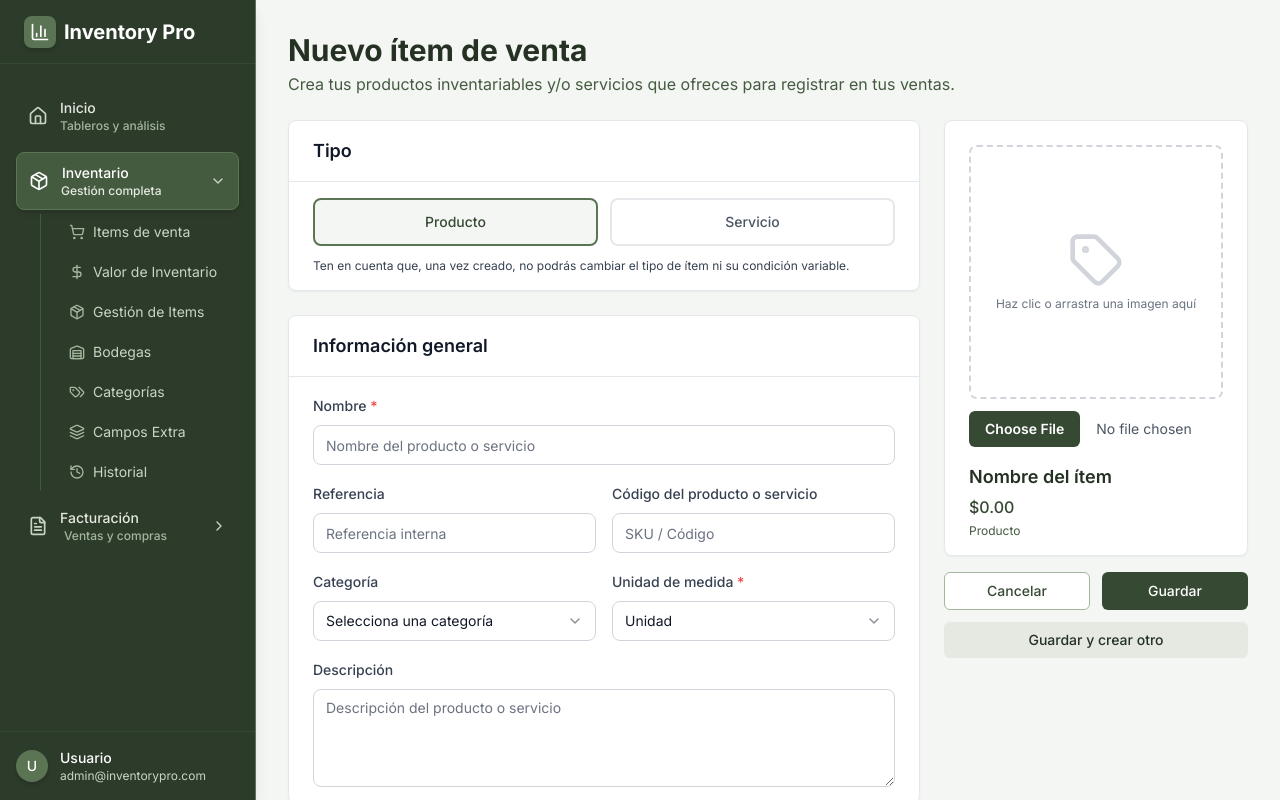
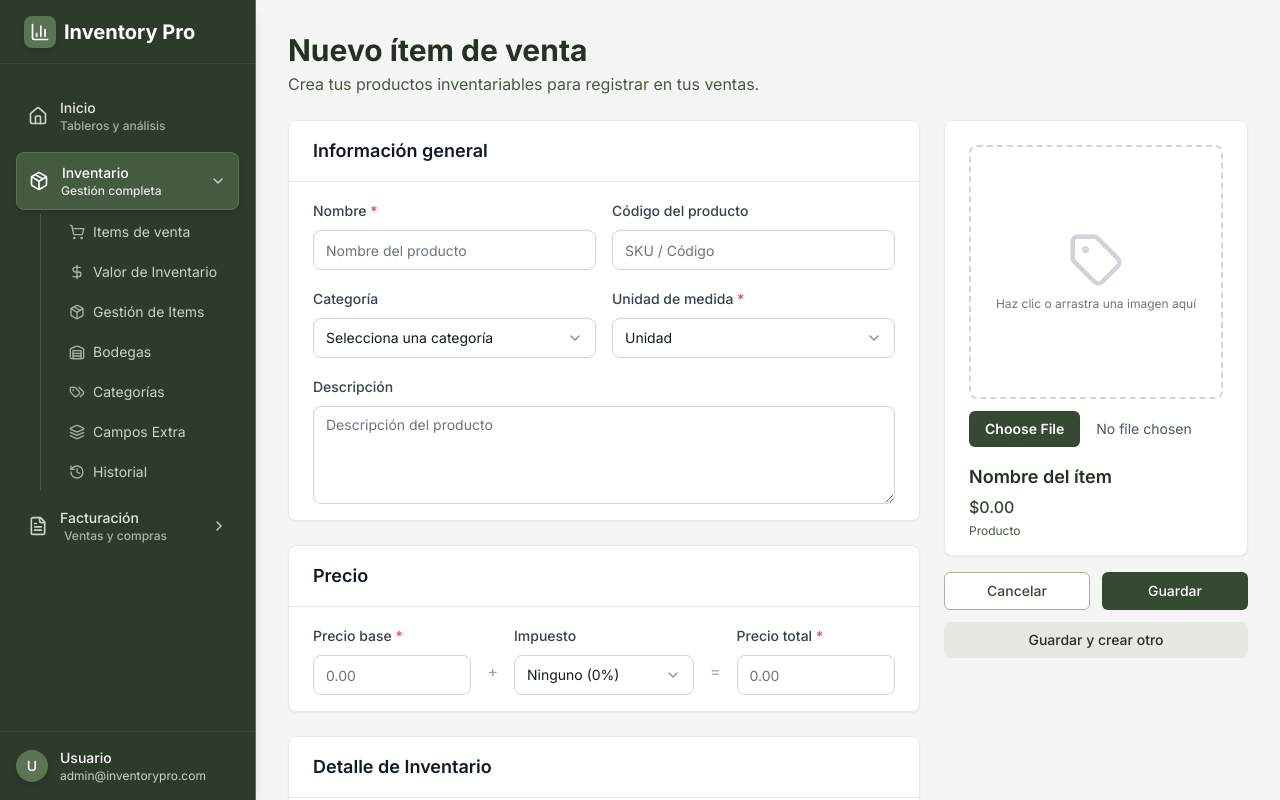
Before and after one commit to SebasSotoA/mini-erp-frontend, a Next.js app: page /inventory/items/add in a window 1280 px wide. Built offline with nearby package versions, Linux system fonts and the light colour scheme.

Commit message:
fix: corrección de campos en productos y facturas

```diff
--- a/app/inventory/items/add/page.tsx
+++ b/app/inventory/items/add/page.tsx
@@ -24,13 +24,13 @@ import { useExtraFields } from "@/contexts/extra-fields-context"
 import { useToast } from "@/hooks/use-toast"
 
 export default function AddInventoryItemPage() {
-  type ItemType = "product" | "service"
+  type ItemType = "product"
 
   const router = useRouter()
   const { addProduct } = useInventory()
   const { extraFields } = useExtraFields()
   const { toast } = useToast()
-  const [itemType, setItemType] = useState<ItemType>("product")
+  const itemType: ItemType = "product"
   const [name, setName] = useState("")
   const [unit, setUnit] = useState("Unidad")
   const [warehouse, setWarehouse] = useState("Principal")
@@ -42,7 +42,6 @@ export default function AddInventoryItemPage() {
   const [imageFile, setImageFile] = useState<File | null>(null)
   const [imagePreview, setImagePreview] = useState<string | null>(null)
   const [isImageDragOver, setIsImageDragOver] = useState(false)
-  const [reference, setReference] = useState("")
   const [code, setCode] = useState("")
   const [category, setCategory] = useState("")
   const [description, setDescription] = useState("")
@@ -53,7 +52,7 @@ export default function AddInventoryItemPage() {
   // Validación con Zod + RHF (controlamos el estado local y sincronizamos con RHF)
   const addSchema = z
     .object({
-      type: z.enum(["product", "service"]),
+      type: z.enum(["product"]),
       name: z.string().trim().min(1, "El nombre es requerido"),
       unit: z.string().trim().min(1, "La unidad es requerida"),
       basePrice: z
@@ -329,15 +328,15 @@ export default function AddInventoryItemPage() {
 
   const doSubmit = async (createAnother: boolean) => {
     // Construir el objeto Product (mock) y persistir en contexto
-    const resolvedCategory = category || (itemType === "service" ? "Servicios" : "Productos")
-    const costValue = itemType === "product" ? parseFloat(initialCost || "0") : 0
-    const stockValue = itemType === "product" ? parseInt(quantity || "0") || 0 : 0
+    const resolvedCategory = category || "Productos"
+    const costValue = parseFloat(initialCost || "0")
+    const stockValue = parseInt(quantity || "0") || 0
     const base = parseFloat(basePrice || "0")
     const total = parseFloat(totalPrice || "0")
     try {
       addProduct({
         name: name.trim(),
-        sku: (reference || code || name).trim(),
+        sku: (code || name).trim(),
         basePrice: base,
         taxPercent: parseFloat(tax || "0"),
         price: total,
@@ -371,7 +370,7 @@ export default function AddInventoryItemPage() {
     if (createAnother) {
       // reset manteniendo tipo
       setName("")
-      setUnit(itemType === "service" ? "Servicio" : "Unidad")
+      setUnit("Unidad")
       setWarehouse("Principal")
       setBasePrice("")
       setTax("0")
@@ -380,7 +379,6 @@ export default function AddInventoryItemPage() {
       setInitialCost("")
       setImageFile(null)
       setImagePreview(null)
-      setReference("")
       setCode("")
       setCategory("")
       setDescription("")
@@ -397,7 +395,7 @@ export default function AddInventoryItemPage() {
           <div>
             <h1 className="text-3xl font-bold text-camouflage-green-900">Nuevo ítem de venta</h1>
             <p className="mt-1 max-w-3xl text-camouflage-green-600">
-              Crea tus productos inventariables y/o servicios que ofreces para registrar en tus ventas.
+              Crea tus productos inventariables para registrar en tus ventas.
             </p>
           </div>
         </div>
@@ -406,47 +404,6 @@ export default function AddInventoryItemPage() {
         <div className="grid grid-cols-1 gap-6 lg:grid-cols-3">
           {/* Left - Form */}
           <div className="space-y-6 lg:col-span-2">
-            {/* Tipo */}
-            <Card className="border-camouflage-green-200">
-              <CardHeader>
-                <CardTitle className="text-camouflage-green-900">Tipo</CardTitle>
-              </CardHeader>
-              <CardContent>
-                <div className="flex gap-3">
-                  <button
-                    type="button"
-                    onClick={() => {
-                      setItemType("product")
-                      setUnit("Unidad")
-                    }}
-                    className={`flex-1 rounded-lg border-2 px-4 py-3 text-sm font-medium transition-all duration-200 ${
-                      itemType === "product"
-                        ? "border-camouflage-green-500 bg-camouflage-green-50 text-camouflage-green-700"
-                        : "border-gray-200 bg-white text-gray-600 hover:border-camouflage-green-300 hover:bg-camouflage-green-50"
-                    }`}
-                  >
-                    Producto
-                  </button>
-                  <button
-                    type="button"
-                    onClick={() => {
-                      setItemType("service")
-                      setUnit("Servicio")
-                    }}
-                    className={`flex-1 rounded-lg border-2 px-4 py-3 text-sm font-medium transition-all duration-200 ${
-                      itemType === "service"
-                        ? "border-camouflage-green-500 bg-camouflage-green-50 text-camouflage-green-700"
-                        : "border-gray-200 bg-white text-gray-600 hover:border-camouflage-green-300 hover:bg-camouflage-green-50"
-                    }`}
-                  >
-                    Servicio
-                  </button>
-                </div>
-                <p className="mt-3 text-xs text-gray-700">
-                  Ten en cuenta que, una vez creado, no podrás cambiar el tipo de ítem ni su condición variable.
-                </p>
-              </CardContent>
-            </Card>
 
             {/* Información general */}
             <Card className="border-camouflage-green-200">
@@ -454,6 +411,7 @@ export default function AddInventoryItemPage() {
                 <CardTitle className="text-camouflage-green-900">Información general</CardTitle>
               </CardHeader>
               <CardContent className="space-y-4">
+                <div className="grid grid-cols-1 gap-4 md:grid-cols-2">
                   <div className="space-y-2">
                     <Label className="text-sm text-gray-700" htmlFor="name">
                       Nombre <span className="text-red-500">*</span>
@@ -465,28 +423,15 @@ export default function AddInventoryItemPage() {
                         setName(e.target.value)
                         setValue("name", e.target.value, { shouldValidate: true })
                       }}
-                    placeholder="Nombre del producto o servicio"
+                      placeholder="Nombre del producto"
                       className={`h-10 w-full rounded-lg border bg-white px-3 py-2 text-gray-900 placeholder:text-gray-500 focus:outline-none ${
                         errors?.name ? "border-red-500 focus:border-red-500" : "border-gray-300 focus:border-camouflage-green-500"
                       }`}
                     />
                   </div>
-                <div className="grid grid-cols-1 gap-4 md:grid-cols-2">
-                  <div className="space-y-2">
-                    <Label className="text-sm text-gray-700" htmlFor="reference">
-                      Referencia
-                    </Label>
-                    <Input
-                      id="reference"
-                      value={reference}
-                      onChange={(e) => setReference(e.target.value)}
-                      placeholder="Referencia interna"
-                      className="h-10 w-full rounded-lg border border-gray-300 bg-white px-3 py-2 text-gray-900 placeholder:text-gray-500 focus:outline-none"
-                    />
-                  </div>
                   <div className="space-y-2">
                     <Label className="text-sm text-gray-700" htmlFor="code">
-                      Código del producto o servicio
+                      Código del producto
                     </Label>
                     <Input
                       id="code"
@@ -507,7 +452,6 @@ export default function AddInventoryItemPage() {
                       <SelectContent className="rounded-3xl">
                         <SelectItem value="none">Sin categoría</SelectItem>
                         <SelectItem value="General">General</SelectItem>
-                        <SelectItem value="Servicios">Servicios</SelectItem>
                         <SelectItem value="Productos">Productos</SelectItem>
                       </SelectContent>
                     </Select>
@@ -529,8 +473,6 @@ export default function AddInventoryItemPage() {
                         <SelectValue placeholder="Selecciona una unidad" />
                       </SelectTrigger>
                       <SelectContent side="bottom" align="start" avoidCollisions={false} className="rounded-3xl">
-                        {itemType === "product" ? (
-                          <>
                         {/* Unidad */}
                         <div className="sticky top-0 bg-gray-50 px-2 py-1 text-xs font-semibold uppercase tracking-wider text-gray-500">
                           Unidad
@@ -577,28 +519,6 @@ export default function AddInventoryItemPage() {
                         <SelectItem value="Tonelada">Tonelada</SelectItem>
                         <SelectItem value="Libra">Libra</SelectItem>
                         <SelectItem value="Onza">Onza</SelectItem>
-                          </>
-                        ) : (
-                          <>
-                            {/* Servicio */}
-                            <div className="sticky top-0 bg-gray-50 px-2 py-1 text-xs font-semibold uppercase tracking-wider text-gray-500">
-                              Servicio
-                            </div>
-                            <SelectItem value="Servicio">Servicio</SelectItem>
-                            <SelectItem value="Consultoría">Consultoría</SelectItem>
-                            <SelectItem value="Proyecto">Proyecto</SelectItem>
-
-                            {/* Tiempo */}
-                            <div className="sticky top-0 mt-2 bg-gray-50 px-2 py-1 text-xs font-semibold uppercase tracking-wider text-gray-500">
-                              Tiempo
-                            </div>
-                            <SelectItem value="Hora">Hora</SelectItem>
-                            <SelectItem value="Día">Día</SelectItem>
-                            <SelectItem value="Semana">Semana</SelectItem>
-                            <SelectItem value="Mes">Mes</SelectItem>
-                            <SelectItem value="Año">Año</SelectItem>
-                          </>
-                        )}
                       </SelectContent>
                     </Select>
                   </div>
@@ -611,7 +531,7 @@ export default function AddInventoryItemPage() {
                     id="description"
                     value={description}
                     onChange={(e) => setDescription(e.target.value)}
-                    placeholder="Descripción del producto o servicio"
+                    placeholder="Descripción del producto"
                     className="w-full rounded-lg border border-gray-300 bg-white px-3 py-2 text-gray-900 placeholder:text-gray-500 focus:outline-none"
                     rows={4}
                   />
@@ -678,7 +598,6 @@ export default function AddInventoryItemPage() {
             </Card>
 
             {/* Detalle de Inventario */}
-            {itemType === "product" && (
             <Card className="border-camouflage-green-200">
                 <CardHeader>
                   <CardTitle className="text-camouflage-green-900">Detalle de Inventario</CardTitle>
@@ -725,7 +644,7 @@ export default function AddInventoryItemPage() {
                   </div>
                 </CardContent>
               </Card>
-            )}
+
 
              {/* Campos adicionales */}
              <Card className="border-camouflage-green-200">
@@ -824,7 +743,7 @@ export default function AddInventoryItemPage() {
               <CardContent>
                 <div className="max-w-sm space-y-2">
                   <Label className="text-sm text-gray-700" htmlFor="initialCost">
-                    Costo inicial {itemType === "product" && <span className="text-red-500">*</span>}
+                    Costo inicial <span className="text-red-500">*</span>
                   </Label>
                   <Input
                     id="initialCost"
@@ -900,7 +819,7 @@ export default function AddInventoryItemPage() {
                       <div className="text-lg font-semibold text-camouflage-green-900">{name || "Nombre del ítem"}</div>
                       <div className="font-medium text-camouflage-green-700">${priceToShow || "0.00"}</div>
                       <div className="text-xs text-camouflage-green-600">
-                        {itemType === "product" ? "Producto" : "Servicio"}
+                        Producto
                       </div>
                     </div>
                   </div>
@@ -940,7 +859,6 @@ export default function AddInventoryItemPage() {
         </div>
       </div>
       {/* Modal Agregar Bodega */}
-      {itemType === "product" && (
       <Modal
           isOpen={isWarehouseModalOpen}
           onClose={() => {
@@ -1009,7 +927,6 @@ export default function AddInventoryItemPage() {
             </div>
           </div>
         </Modal>
-      )}
 
       {/* Mensaje flotante de error */}
       {showErrorToast && (
--- a/app/inventory/items/page.tsx
+++ b/app/inventory/items/page.tsx
@@ -376,7 +376,7 @@ export default function SalesItems() {
                       <div className=" py-3">
                         <input
                           type="text"
-                          placeholder="Referencia"
+                          placeholder="Código SKU"
                           value={filters.sku}
                           onChange={(e) => handleFilterChange("sku", e.target.value)}
                           className="w-24 rounded-3xl border border-camouflage-green-300 bg-white px-3 py-2 text-sm text-camouflage-green-900 placeholder-camouflage-green-400 focus:outline-none focus:ring-2 focus:ring-camouflage-green-500"
@@ -535,7 +535,7 @@ export default function SalesItems() {
                         onClick={() => handleSort("sku")}
                         className="group flex items-center gap-1 transition-colors hover:text-camouflage-green-900"
                       >
-                        Referencia
+                        Código SKU
                         <div className="flex flex-col opacity-0 transition-opacity group-hover:opacity-100">
                           <ChevronUp
                             className={`h-3 w-3 ${sortField === "sku" && sortDirection === "asc" ? "text-camouflage-green-900" : ""}`}
```
Also changed, not shown: app/invoices/sales/new/page.tsx (+72 -68 lines). Lines whose indentation alone changed are shown as unchanged.
